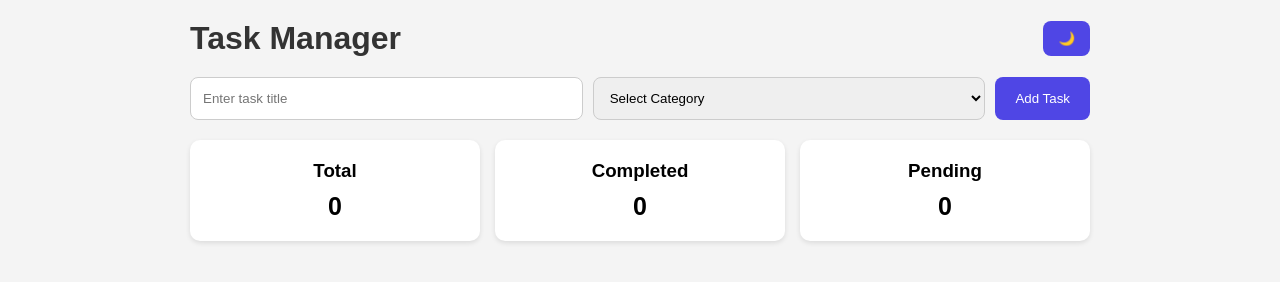
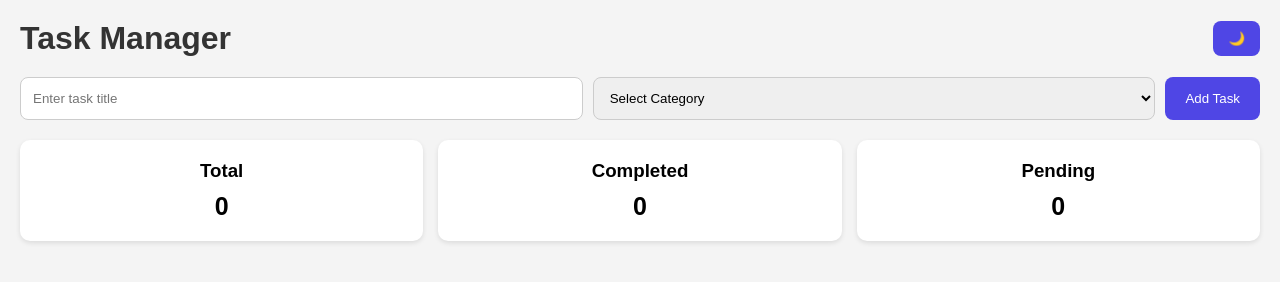
Before and after one commit to GAGANDEEP0-SINGH-07/Practice-, a plain HTML site: page A7/index.html in a window 1280 px wide. Drawn offline with Linux system fonts and the light colour scheme.

Commit message:
Make A7 layout full width

```diff
--- a/A7/style.css
+++ b/A7/style.css
@@ -5,6 +5,8 @@
 }
 
 body{
+    width:100%;
+    min-height:100vh;
     font-family:Arial, sans-serif;
     background:#f4f4f4;
     padding:20px;
@@ -12,8 +14,9 @@ body{
 }
 
 .container{
-    max-width:900px;
-    margin:auto;
+    width:100%;
+    max-width:none;
+    margin:0;
 }
 
 .header{
```
